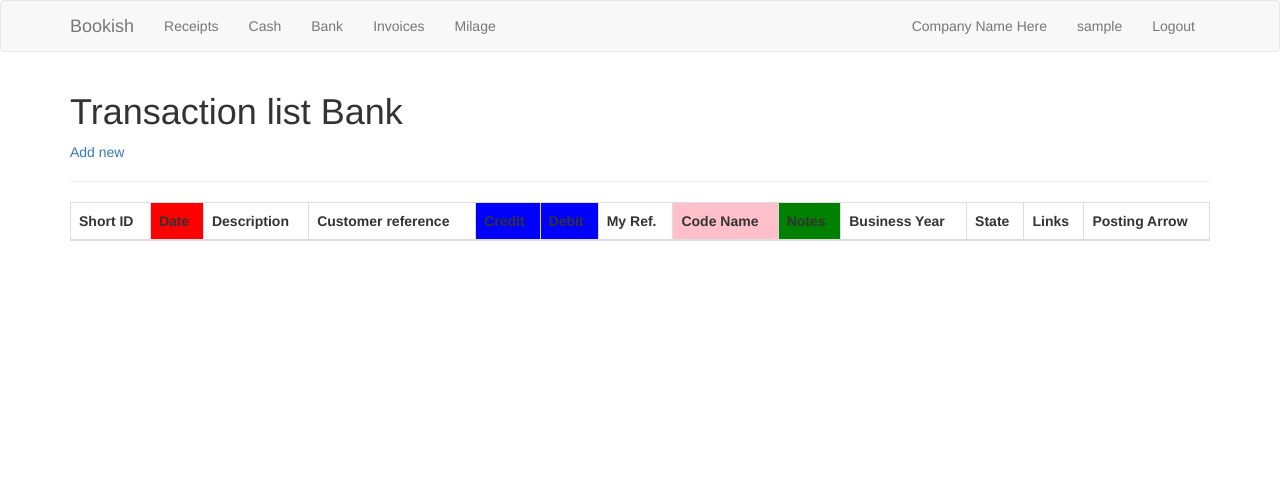
After one commit to caprenter/bookish, a Django app: page /bank in a window 1280 px wide. The commit adds this page. Shown: the top 481 px of the page. Run offline with Django 3.2, Linux system fonts and the light colour scheme; the visitor is signed in with stand-in values (Sample User, id 1); data that the repository does not hold is empty; some libraries are stand-ins or nearby versions.

Commit message:
Gives each transaction type it's own view
Also rewrites some paths, and gets rid of Cash views to the more generic
transaction views

Fixes some flake8 problems

```diff
--- a/bookish/models.py
+++ b/bookish/models.py
@@ -94,4 +94,5 @@
     is_expense = models.BooleanField(default=0)
     additional_information = models.CharField(max_length=100, blank=True)
     supplier_invoice = models.CharField(max_length=100, blank=True)
-    my_invoice = models.ForeignKey(Transaction,related_name='my_sales_invoice',null=True)
+    my_invoice = models.ForeignKey(Transaction, related_name='my_sales_invoice', null=True)
+    #state = still needs to be added
--- a/bookish/templates/base.html
+++ b/bookish/templates/base.html
@@ -75,11 +75,11 @@
       <div class="collapse navbar-collapse" id="bs-example-navbar-collapse-1">
         <ul class="nav navbar-nav">
           {% if user.is_authenticated %}
-          <li class="active"><a href="{% url 'bookish-receipt_list' %}">Receipts <span class="sr-only">(current)</span></a></li>
+          <li><a href="{% url 'bookish-receipt_list' %}">Receipts <span class="sr-only">(current)</span></a></li>
           <li><a href="{% url 'bookish-cash_list' %}">Cash</a></li>
-          <li><a href="#">Bank</a></li>
-          <li><a href="#">Invoices</a></li>
-          <li><a href="#">Milage</a></li>
+          <li><a href="{% url 'bookish-bank_list' %}">Bank</a></li>
+          <li><a href="{% url 'bookish-invoice_list' %}">Invoices</a></li>
+          <li><a href="{% url 'bookish-mileage_list' %}">Milage</a></li>
 
           <!--<li class="dropdown">
             <a href="#" class="dropdown-toggle" data-toggle="dropdown" role="button" aria-expanded="false">Dropdown <span class="caret"></span></a>
--- /dev/null
+++ b/bookish/templates/bookish/transaction_B_list.html
@@ -0,0 +1,64 @@
+{% extends 'base.html' %}
+{% block title %}Transaction list{% endblock %}
+
+
+{% block page_header %}
+  <h1>Transaction list {{ view.transaction_type_name }}</h1>
+  <p><a href="{% url 'bookish-bank_edit' %}">Add new</a></p>
+{% endblock %}
+{% block content %}
+
+<table class="table table-bordered table-striped">
+    <thead>
+      <th>Short ID</th>
+      <!--<th>Full ID</th>-->
+      <th class="minimum-required">Date</th>
+      <th>Description</th>
+      <th>Customer reference</th>
+      <!--<th>Amount</th>-->
+      <th class="must-provide-either">Credit</th>
+      <th class="must-provide-either">Debit</th>
+      <th>My Ref.</th>
+      <!--<th>Code</th>-->
+      <th class="required">Code Name</th>
+      <!--<th>Account</th>-->
+      <th class="optional">Notes</th>
+      <th>Business Year</th>
+      <th>State</th>
+      <th>Links</th>
+      <th>Posting Arrow</th>
+    </thead>
+    {% for transaction in object_list %}
+    <tbody>
+    <tr>
+        <td>{{ transaction.mini_uuid }}</td>
+        <!--<td>{{ transaction.uuid }}</td>-->
+        <td>{{ transaction.latest_revision.date|date:"d-m-y" }}</td>
+        <td>{{ transaction.latest_revision.name }}</td>
+        <td></td> <!--Customer Ref-->
+        <td>
+            {% if transaction.latest_revision.amount > 0 %}
+                {{ transaction.latest_revision.amount }}
+            {% endif %}
+        </td>
+        <td>
+            {% if transaction.latest_revision.amount < 0 %}
+                {{ transaction.latest_revision.amount }}
+            {% endif %}
+        </td>
+        <!--<td>{{ transaction.latest_revision.nominal_code_id }}</td>-->
+         <td></td> <!--My Ref-->
+        <td class="required">{{ transaction.latest_revision.nominal_code.name }}</td>
+        <!--<td>{{ transaction.latest_revision.originating_account }}</td>-->
+
+        <td class="optional">{{ transaction.latest_revision.notes }}</td>
+        <td>{{ transaction.latest_revision.business_year.start_date }}</td>
+        <td></td>
+        <td><a href="{% url 'bookish-cash_revison_list' transaction.uuid %}">All revisions</a> / Edit</td>
+        <td></td>
+    </tr>
+    </tbody>
+    {% endfor %}
+</table>
+
+{% endblock %}
--- a/bookish/templates/bookish/transaction_list.html
+++ b/bookish/templates/bookish/transaction_C_list.html
@@ -3,7 +3,8 @@
 
 
 {% block page_header %}
-  <h1>Transaction list (Cash)</h1>
+  <h1>Transaction list {{ view.transaction_type_name }}</h1>
+  <p><a href="{% url 'bookish-cash_edit' %}">Add new</a></p>
 {% endblock %}
 {% block content %}
 
--- a/bookish/templates/bookish/transactionrevision_form.html
+++ b/bookish/templates/bookish/transactionrevision_form.html
@@ -3,7 +3,7 @@
 {% block title %}Edit Cash{% endblock %}
 
 {% block page_header %}
-  <h1>Transaction Revision</h1>
+  <h1>{{ view.title }} Transaction Revision</h1>
 {% endblock %}
 
 {% block content %}
@@ -19,3 +19,4 @@
 </form>
 
 {% endblock %}
+{% debug %}
--- a/bookish/urls.py
+++ b/bookish/urls.py
@@ -8,10 +8,17 @@
     url(r'^admin/', include(admin.site.urls)),
     url(r'^accounts/login/$', 'django.contrib.auth.views.login'),
     url(r'^accounts/logout/$', 'django.contrib.auth.views.logout', name='logout'),
-    url(r'^cash$', login_required(v.CashListView.as_view()), {'transaction_type': 'C'}, name='bookish-cash_list'),
-    url(r'^cash/edit$', login_required(v.CashCreate.as_view())),
-    url(r'^cash/revision/(?P<transaction_id>[^/]+)/$', login_required(v.CashItemRevisionView.as_view()), name='bookish-cash_revison_list'),
-    url(r'^receipt$', login_required(v.CashListView.as_view()), {'transaction_type': 'B'}, name='bookish-receipt_list'),
+    url(r'^cash$', login_required(v.TransactionListView.as_view()), {'transaction_type': 'C'}, name='bookish-cash_list'),
+    url(r'^cash/edit$', login_required(v.TransactionCreate.as_view()), {'transaction_type': 'C'}, name='bookish-cash_edit'),
+    url(r'^revision/(?P<transaction_id>[^/]+)/$', login_required(v.TransactionItemRevisionView.as_view()), name='bookish-cash_revison_list'),
+    url(r'^receipt$', login_required(v.TransactionListView.as_view()), {'transaction_type': 'R'}, name='bookish-receipt_list'),
+    url(r'^receipt/edit$', login_required(v.TransactionCreate.as_view()), {'transaction_type': 'R'}, name='bookish-receipt_edit'),
+    url(r'^bank$', login_required(v.TransactionListView.as_view()), {'transaction_type': 'B'}, name='bookish-bank_list'),
+    url(r'^bank/edit$', login_required(v.TransactionCreate.as_view()), {'transaction_type': 'B'}, name='bookish-bank_edit'),
+    url(r'^invoice$', login_required(v.TransactionListView.as_view()), {'transaction_type': 'I'}, name='bookish-invoice_list'),
+    url(r'^invoices/edit$', login_required(v.TransactionCreate.as_view()), {'transaction_type': 'I'}, name='bookish-invoice_edit'),
+    url(r'^mileage$', login_required(v.TransactionListView.as_view()), {'transaction_type': 'M'}, name='bookish-mileage_list'),
+    url(r'^mileage/edit$', login_required(v.TransactionCreate.as_view()), {'transaction_type': 'M'}, name='bookish-mileage_edit'),
     url(r'^accountancy-firm$', login_required(v.AccountancyFirmListView.as_view()), name='bookish-accountancy-firm_list'),
     url(r'^company$', login_required(v.CompanyListView.as_view()), name='bookish-company_list'),
     url(r'^test500$', lambda: None),
--- a/bookish/views.py
+++ b/bookish/views.py
@@ -10,7 +10,18 @@
     template_name = "bookish/index.html"
 
 
-class CashListView(ListView):
+'''
+    TransactionListView use the in built django Class Based Views system
+    to show all transactions filtered by the type of transaction.
+
+    The type is sent as a kwarg from urls.py, and then used to:
+     * filter the transaction query
+     * define the template that is called
+     * provide a human readable form of the transaction type
+'''
+
+
+class TransactionListView(ListView):
     def get_queryset(self):
         # In urls.py we pass a value for transaction_type - C for cash, B for Bank etc
         transaction_type = self.kwargs["transaction_type"]
@@ -18,22 +29,60 @@
         queryset = m.Transaction.objects.filter(transaction_type=transaction_type)
         return queryset
 
+    def get_template_names(self):
+        transaction_type = self.kwargs["transaction_type"]
+        names = ['bookish/' + 'transaction_{0}_list.html'.format(transaction_type)]
+        return names
 
-class CashCreate(CreateView):
+    def transaction_type_name(self):
+        names = {'C': 'Cash',
+                 'B': 'Bank',
+                 'R': 'Receipt',
+                 'I': 'Invoice',
+                 'M': 'Mileage',
+                 'CN': 'Credit note'}
+        transaction_type_name = names[self.kwargs['transaction_type']]
+        return transaction_type_name
+
+
+class TransactionCreate(CreateView):
     model = m.TransactionRevision
-    fields = ['name', 'business_year', 'date', 'originating_account', 'amount', 'nominal_code', 'notes']
-    success_url = reverse_lazy('bookish-cash_list')
+
+    def dispatch(self, request, *args, **kwargs):
+        # Do whatever you want here
+        fields = {'C': ['name', 'business_year', 'date', 'originating_account', 'amount', 'nominal_code', 'notes'],
+                  'B': ['name', 'business_year', 'date', 'originating_account', 'amount', 'nominal_code', 'notes', 'supplier_invoice', 'additional_information', 'my_ref'],
+                  'R': ['name', 'business_year', 'date', 'amount', 'nominal_code', 'notes', 'customer_ref', 'my_ref', 'is_expense'],
+                  'I': ['name', 'business_year', 'date', 'originating_account', 'amount', 'actual_amount', 'my_ref'],
+                  'M': ['name', 'business_year', 'date', 'originating_account', 'amount', 'nominal_code', 'notes', 'customer_ref'],
+                  'CN': ['name', 'business_year', 'date', 'originating_account', 'amount', 'my_ref', 'my_invoice']}
+        names = {'C': 'Cash',
+                 'B': 'Bank',
+                 'R': 'Receipt',
+                 'I': 'Invoice',
+                 'M': 'Mileage',
+                 'CN': 'Credit note'}
+        transaction_type = self.kwargs["transaction_type"]
+        self.title = names[transaction_type]
+        self.fields = fields[transaction_type]
+        self.success_url = reverse_lazy('bookish-{}_list'.format(self.title.lower()))
+        return super().dispatch(request, *args, **kwargs)
 
     def form_valid(self, form):
+        transaction_type = self.kwargs["transaction_type"]
         self.object = form.save(commit=False)
         self.object.user = self.request.user
         self.object.transaction = m.Transaction.objects.create(company=self.request.user.company_set.first(),
-                                                               transaction_type='C')
+                                                               transaction_type=transaction_type)
         self.object.save()
         return HttpResponseRedirect(self.get_success_url())
 
+'''
+    Still needs a bit of work....
+'''
 
-class CashItemRevisionView(ListView):
+
+class TransactionItemRevisionView(ListView):
 
     def get_queryset(self):
         transaction_id = self.kwargs["transaction_id"]
```
Also changed, not shown: bookish/templates/bookish/transaction_CN_list.html (added, +64 -0 lines), bookish/templates/bookish/transaction_I_list.html (added, +64 -0 lines), bookish/templates/bookish/transaction_M_list.html (added, +64 -0 lines), bookish/templates/bookish/transaction_R_list.html (added, +64 -0 lines).
